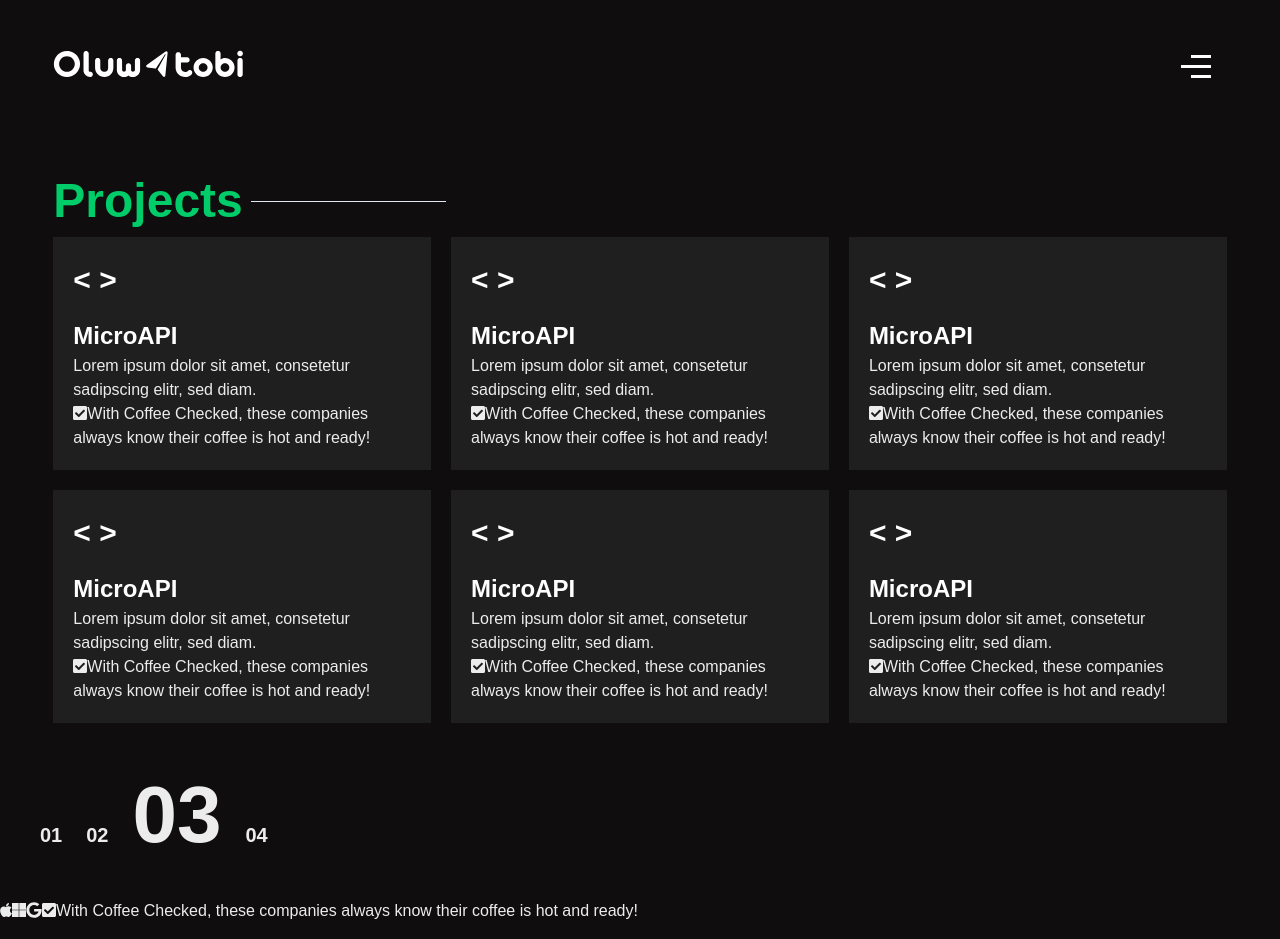
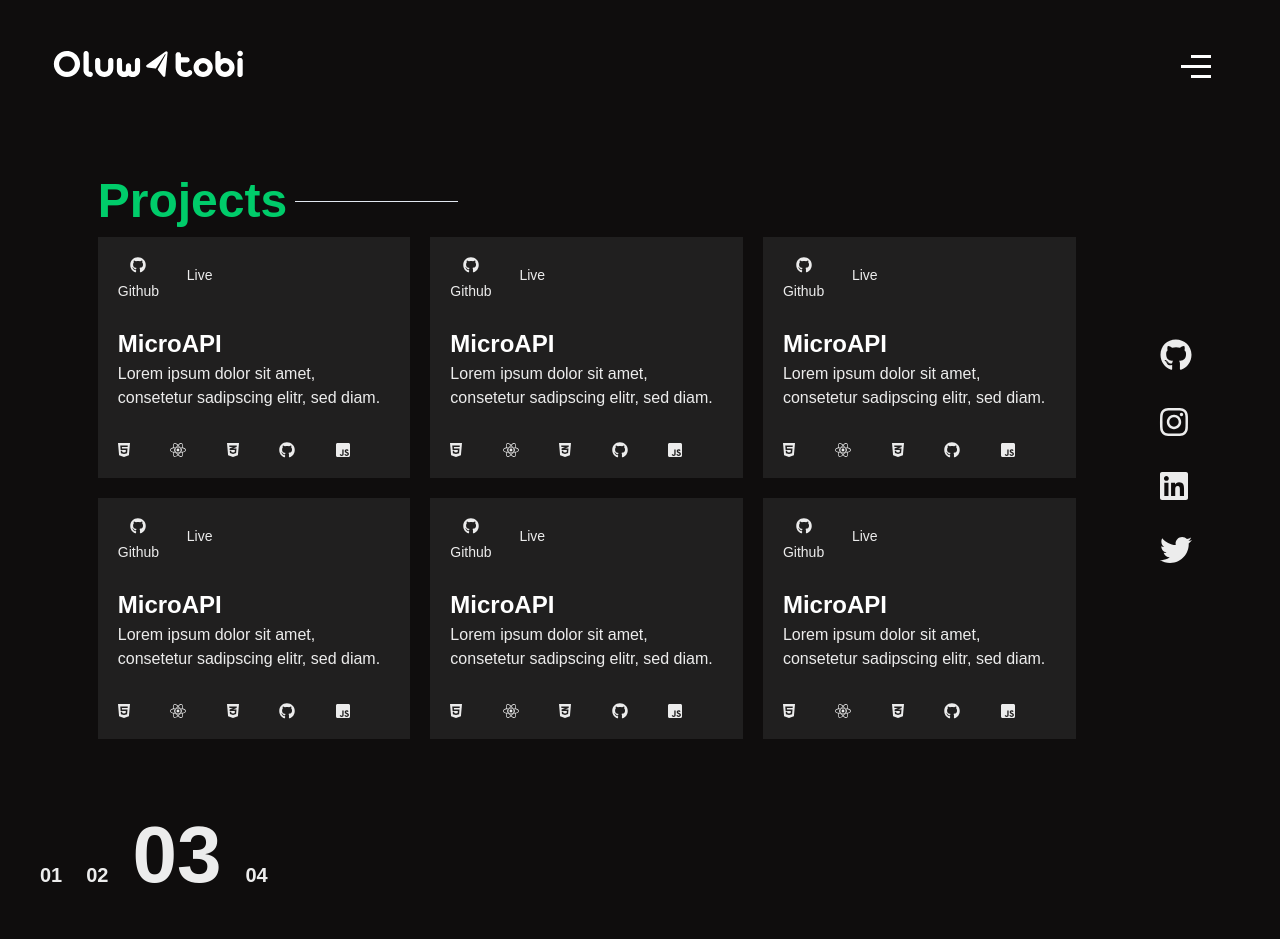
Before and after one commit to adelakuntobi/my-portfolio, a React (Create React App) app: page /projects in a window 1280 px wide. Built offline with nearby package versions, Linux system fonts and the light colour scheme.

Commit message:
Modified project sample

```diff
--- a/src/components/About/Showcase.js
+++ b/src/components/About/Showcase.js
@@ -1,13 +1,17 @@
 import React from 'react'
 import { FontAwesomeIcon } from '@fortawesome/react-fontawesome'
+import { Link } from 'react-router-dom'
+
 
 export const Showcase = () => (
-  <div>
-    <FontAwesomeIcon icon={['fab', 'apple']} />
-    <FontAwesomeIcon icon={['fab', 'microsoft']} />
-    <FontAwesomeIcon icon={['fab', 'google']} />
+  <div className="grid grid-cols-1 gap-8 px-10">
+    <Link to="www.github.com/adelakuntobi">
+      <FontAwesomeIcon icon={['fab', 'github']} size="2x" />
+    </Link>
+    <FontAwesomeIcon icon={['fab', 'instagram']} size="2x" />
+    <FontAwesomeIcon icon={['fab', 'linkedin']} size="2x" />
+    <FontAwesomeIcon icon={['fab', 'twitter']} size="2x" />
 
-    <FontAwesomeIcon icon="check-square" />
-    With Coffee Checked, these companies always know their coffee is hot and ready!
+    {/* <FontAwesomeIcon icon="check-square" /> */}
   </div>
 )
--- a/src/components/Bottomnav/Bottomnav.js
+++ b/src/components/Bottomnav/Bottomnav.js
@@ -4,7 +4,7 @@ import { NavLink } from 'react-router-dom'
 function Bottomnav() {
   return (
     <div className="container my-0 lg:my-6 mx-auto">
-      <ul className="flex gap-12 lg:gap-6 justify-center lg:justify-start lg:mx-10 items-baseline font-bold text-xl">
+      <ul className="flex lg:gap-6 justify-between lg:justify-start lg:mx-10 items-baseline font-bold text-xl">
         <li><NavLink activeClassName="bottomactive" exact to="/">01</NavLink></li>
         <li><NavLink activeClassName="bottomactive" to="/about">02</NavLink></li>
         <li><NavLink activeClassName="bottomactive" to="/projects">03</NavLink></li>
--- a/src/components/Fullpage/Fullpage.js
+++ b/src/components/Fullpage/Fullpage.js
@@ -12,18 +12,19 @@ function Fullpage() {
   return (
     <div>
       <Navbar />
-      <div className="w-11/12 md:w-8/12 lg:w-full mx-auto">
-
-        <Switch>
-          <Route exact path="/" component={Header}/>
-          <Route exact path="/about" component={About}/>
-          <Route exact path="/projects" component={Projects}/>
-          <Route path="/contact" component={Contact}/>
-          <Redirect to="/" />
-        </Switch>
+      <div className="container flex items-center justify-between w-11/12 md:w-8/12 lg:w-11/12 mx-auto">
+        <div>
+            <Switch>
+              <Route exact path="/" component={Header} />
+              <Route exact path="/about" component={About} />
+              <Route exact path="/projects" component={Projects} />
+              <Route path="/contact" component={Contact} />
+              <Redirect to="/" />
+            </Switch>
+        </div>
+        <Showcase />
       </div>
       <Bottomnav />
-      <Showcase />
     </div>
   )
 }
--- a/src/components/Header/Header.js
+++ b/src/components/Header/Header.js
@@ -6,7 +6,7 @@ function Header() {
   return (
     <div>
       <div className="container mx-auto flex flex-col lg:flex-row items-center">
-        <img className="w-10/12 lg:w-1/2" src={myImage} alt="Client" />
+        <img className="w-full lg:w-6/12" src={myImage} alt="Client" />
         <div className="container mx-auto lg:mx-0">
           <p className="primaryColor mt-12 lg:mt-0">Hi, Meet</p>
           <h1 className="py-3 lg:py-5 text-4xl lg:text-6xl font-bold leading-tight">
--- a/src/components/Navbar/Navbar.js
+++ b/src/components/Navbar/Navbar.js
@@ -37,7 +37,7 @@ function Navbar() {
       </nav>
       <div id="myModal" className={isOpen ? "hidden" : "mobile__nav__bg bg-opacity-50 flex"}>
         <div className="mobile__nav">
-          <ul style={{listStyle: "decimal-leading-zero"}} className="p-56">
+          <ul style={{listStyle: "decimal-leading-zero"}} className="">
             <li><NavLink onClick={closeNav} activeClassName="active" exact to="/">Home</NavLink></li>
             <li><NavLink onClick={closeNav} activeClassName="active" to="/about">About </NavLink></li>
             <li><NavLink onClick={closeNav} activeClassName="active" to={{ pathname: "/projects" }}>Projects </NavLink></li>
--- a/src/components/Projects/Projectstemplate.js
+++ b/src/components/Projects/Projectstemplate.js
@@ -7,17 +7,27 @@ function Projectstemplate() {
   return (
     <div style={{ background: "#201F1F" }} className="p-5">
       <div className="pb-4 flex justify-between">
-        <h1 className="text-3xl"><span>&lt; </span> <span> &gt;</span></h1>
-        <div className="flex flex-col">
-          {/* {github} */}
+      <FontAwesomeIcon icon={['fas', 'code']} size="2x" cursor="pointer"/>
+        <div className="grid-cols-2 grid gap-5">
+          <div className="flex flex-col items-center">
+            <FontAwesomeIcon icon={['fab', 'github']} size="1x" cursor="pointer"/>
+            <p className="my-2 text-sm">Github</p>
+          </div>
+          <div className="flex flex-col items-center">
+            <FontAwesomeIcon icon={['fas', 'eye']} size="1x" />
+            <p className="my-2 text-sm">Live</p>
+          </div>
         </div>
       </div>
       <h1 className="text-2xl font-semibold">MicroAPI</h1>
       <p>Lorem ipsum dolor sit amet, consetetur sadipscing elitr, sed diam.</p>
-      <div>
-        <FontAwesomeIcon icon="check-square" />
-    With Coffee Checked, these companies always know their coffee is hot and ready!
-  </div>
+      <div className="mt-8 grid-flow-col grid">
+      <FontAwesomeIcon icon={['fab', 'html5']} size="1x" cursor="pointer"/>
+      <FontAwesomeIcon icon={['fab', 'react']} size="1x" cursor="pointer"/>
+      <FontAwesomeIcon icon={['fab', 'css3-alt']} size="1x" cursor="pointer"/>
+      <FontAwesomeIcon icon={['fab', 'github']} size="1x" cursor="pointer"/>
+      <FontAwesomeIcon icon={['fab', 'js-square']} size="1x" cursor="pointer"/>
+      </div>
     </div>
   )
 }
```
Also changed, not shown: src/App.css (line endings or trailing spaces).
